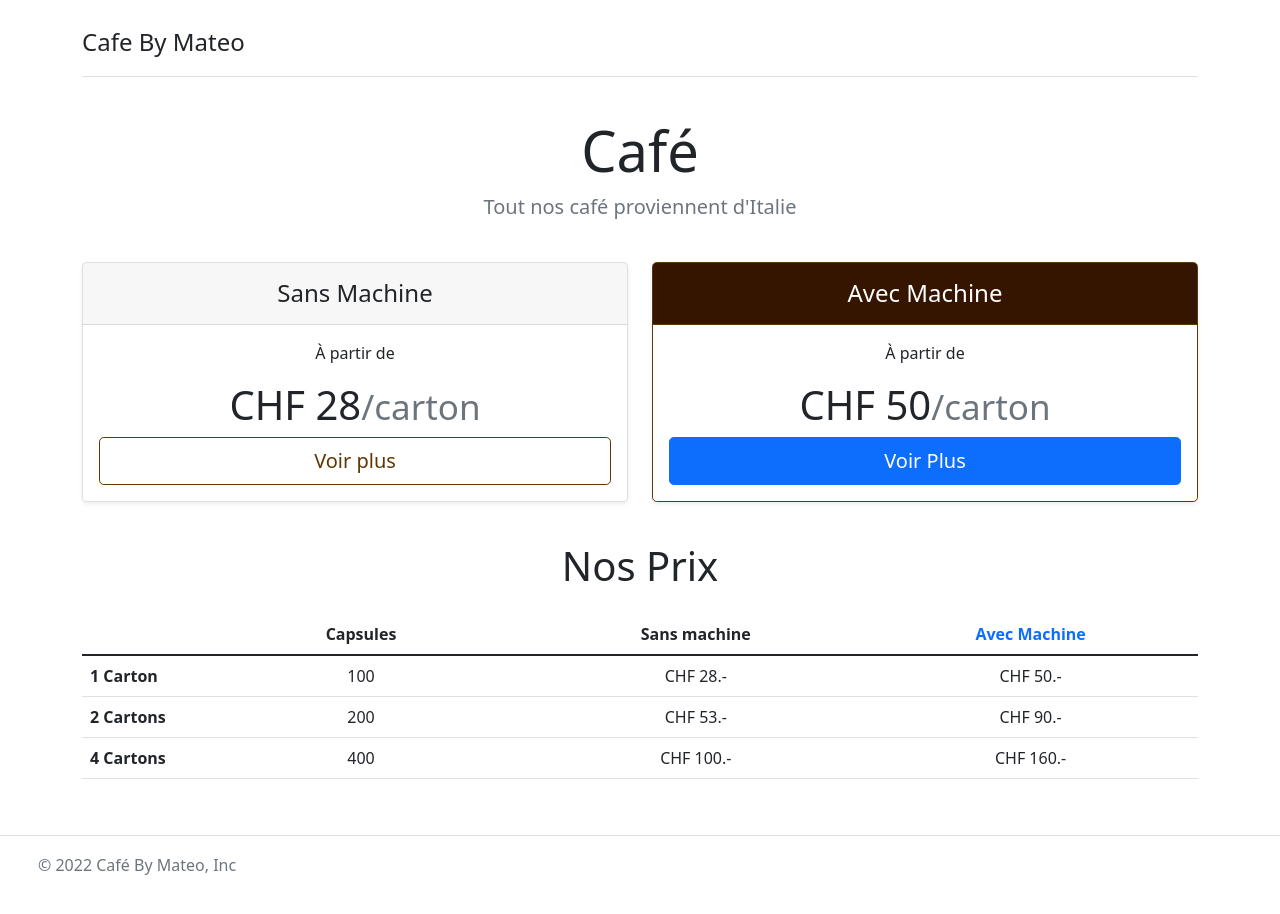
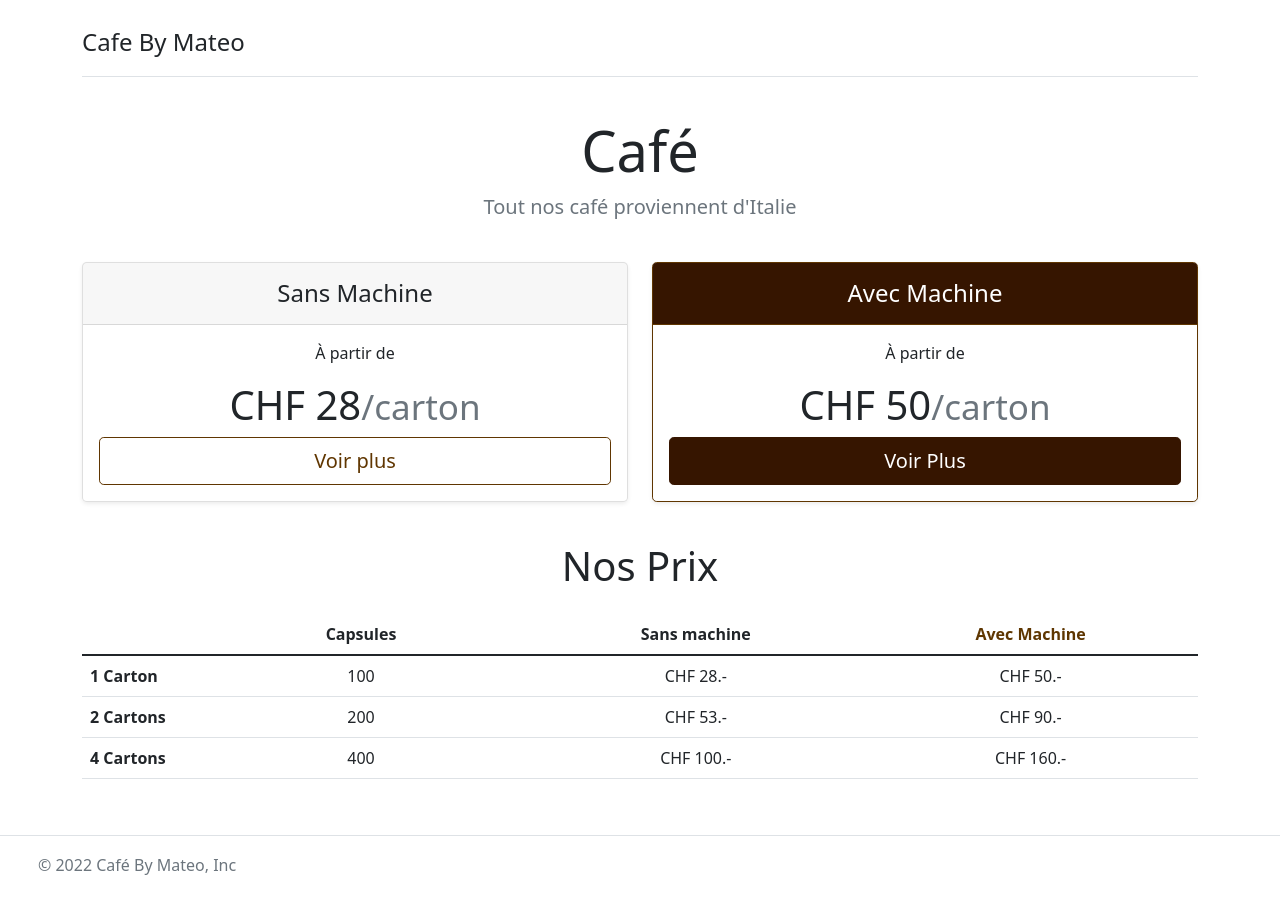
Before and after one commit to CafeByMateo/CafeByMateo.github.io, a plain HTML site: page docs/index.html in a window 1280 px wide. Drawn offline with nearby package versions, Linux system fonts and the light colour scheme.

Commit message:
Update index.html

```diff
--- a/docs/index.html
+++ b/docs/index.html
@@ -50,7 +50,7 @@
 					<div class="card-body">
 					  <p>À partir de</p>
 					  <h1 class="card-title pricing-card-title">CHF 50<small class="text-muted fw-light">/carton</small></h1>
-					  <a type="button" class="w-100 btn btn-lg btn-primary" href="#prices">Voir Plus</a>
+					  <a type="button" class="w-100 btn btn-lg btn-cafe" href="#prices">Voir Plus</a>
 					</div>
 				  </div>
 				</div>
@@ -65,7 +65,7 @@
 					  <th style="width: auto;"></th>
 					  <th style="width: 30%;">Capsules</th>
 					  <th style="width: 30%;">Sans machine</th>
-					  <th class="text-primary" style="width: 30%;">Avec Machine</th>
+					  <th class="text-cafe" style="width: 30%;">Avec Machine</th>
 					</tr>
 				</thead>
 				<tbody>
```
